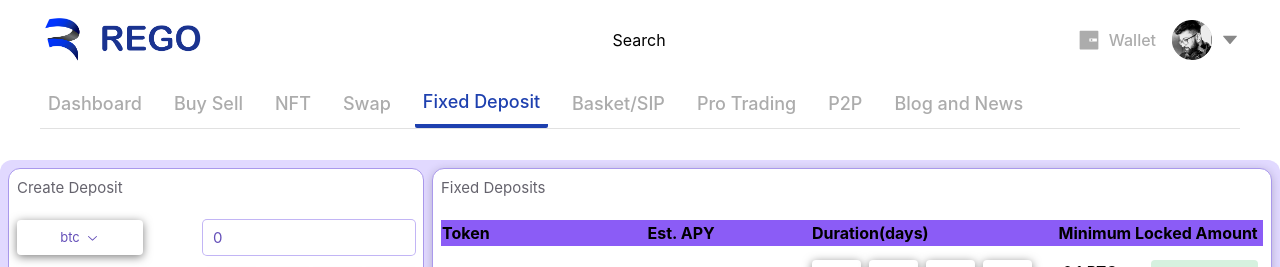
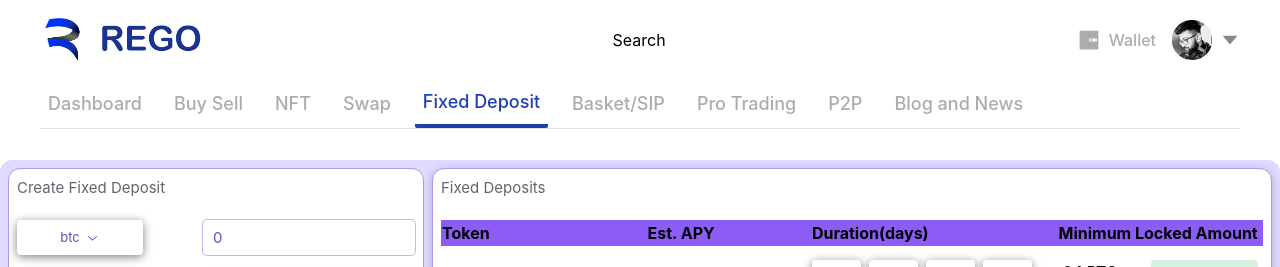
Before and after one commit to QuestGltAdmin/Rego-front, a React (Create React App) app: page /fixed-deposit in a window 1280 px wide. Shown: the top 267 px of the page. Built offline with nearby package versions, Linux system fonts and the light colour scheme.

Commit message:
fixed deposit ui fix

```diff
--- a/src/pages/fixed-deposit/index.jsx
+++ b/src/pages/fixed-deposit/index.jsx
@@ -23,7 +23,7 @@ function Index() {
     <>
       <div className="flex lg:grid lg:grid-cols-3 gap-2">
         <Flex css={{ borderColor: violet.violet8 }} className=" flex-col p-2 rounded-xl border">
-          <Text>Create Deposit</Text>
+          <Text>Create Fixed Deposit</Text>
           <Flex className="items-center justify-between">
             <Select value={selectedCoin?.name} onValueChange={(e) => coinChangeHandler(e)}>
               <SelectTrigger>
@@ -44,12 +44,11 @@ function Index() {
                 </SelectViewport>
               </SelectContent>
             </Select>
-            <Input css={{ maxWidth: "12rem" }} type="number" value={amount} onChange={(e) => setAmount(e.target.valueAsNumber)} />
+            <Input css={{ maxWidth: "12rem" }} type="number" min={0} value={amount} onChange={(e) => setAmount(e.target.valueAsNumber)} />
           </Flex>
           <Flex css={{ marginTop: 20 }} className="justify-between items-center">
             <Text css={{marginBottom:0}}>Duration:</Text>
             <Flex className="gap-1">
-
             <Button>30</Button>
             <Button>40</Button>
             <Button>50</Button>
```
